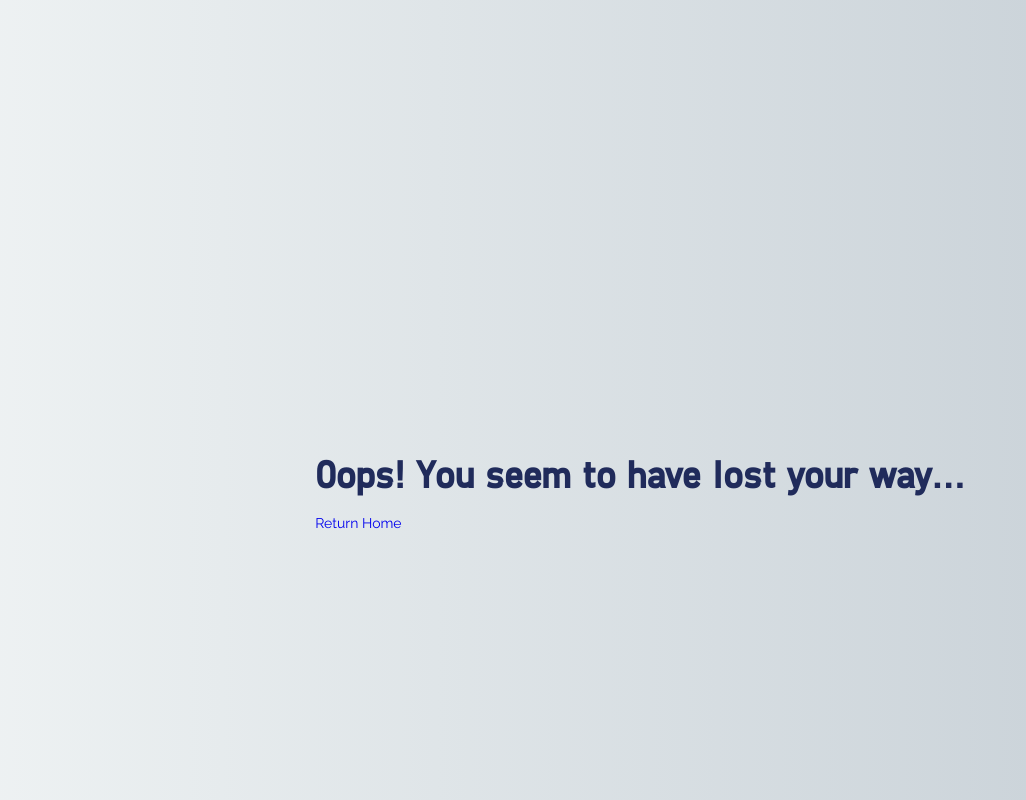
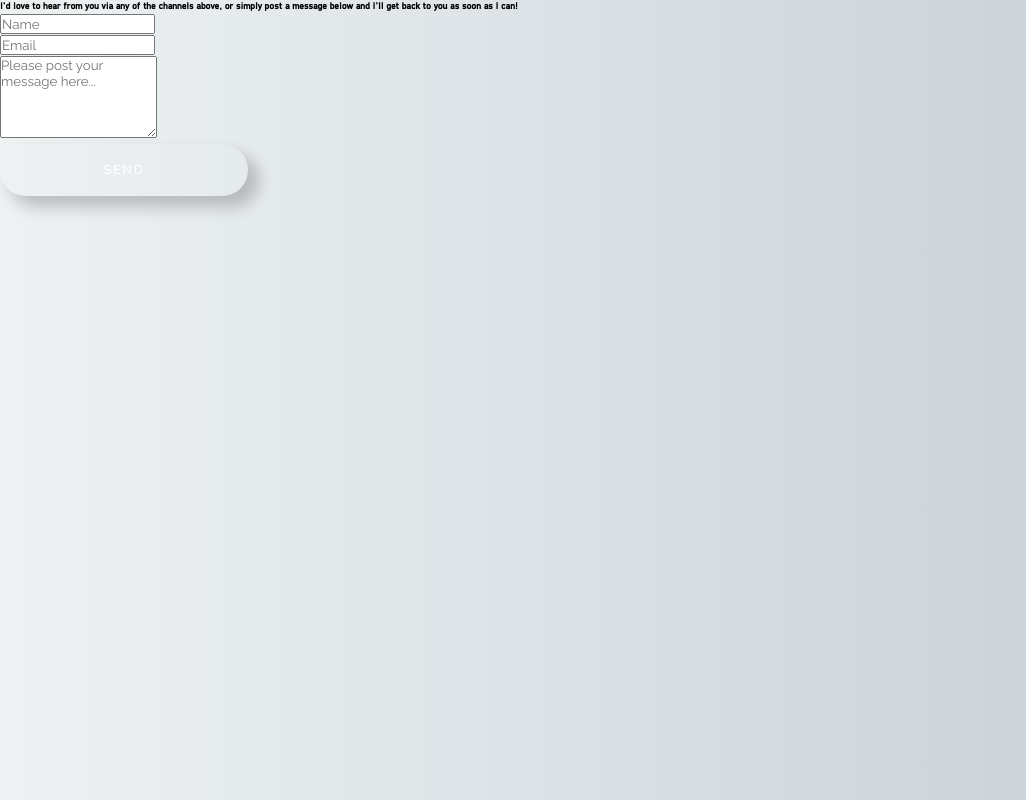
Before and after one commit to loosenthedark/going-for-gold, a React (Create React App) app: page /contact in a window 1280 px wide. Shown: the whole page, without its empty margins (0-1026 px from the left). Built offline with nearby package versions, Linux system fonts and the light colour scheme; no server answers.

Commit message:
Create Contact route and populate page UI with boilerplate/placeholder form

```diff
--- a/src/App.js
+++ b/src/App.js
@@ -7,6 +7,7 @@ import { Route, Switch } from "react-router-dom";
 import Landing from "./pages/Landing";
 import Main from "./pages/Main";
 import About from "./pages/About";
+import Contact from "./pages/Contact";
 import SideNav from "./components/SideNav";
 import ErrorHandler from "./pages/ErrorHandler";
 import BackToTopBtn from "./components/BackToTopBtn";
@@ -17,21 +18,24 @@ function App() {
     <>
       <Route path='/:id'>
         <SideNav />
-      </Route>
+      </Route>{" "}
       <Switch>
         <Route path='/' exact>
           <Landing />
-        </Route>
+        </Route>{" "}
         <Route path='/medallists'>
           <Main />
-        </Route>
+        </Route>{" "}
         <Route path='/about'>
           <About />
-        </Route>
+        </Route>{" "}
+        <Route path='/contact'>
+          <Contact />
+        </Route>{" "}
         <Route path='*'>
           <ErrorHandler />
-        </Route>
-      </Switch>
+        </Route>{" "}
+      </Switch>{" "}
       <BackToTopBtn />
     </>
   );
--- a/src/components/SideNav.js
+++ b/src/components/SideNav.js
@@ -6,7 +6,6 @@ const SideNav = () => {
   const { isSideNavOpen, closeSideNav } = useGlobalContext();
 
   const { id } = useParams();
-  console.log(id);
 
   return (
     <nav className={`flex-centre sidenav ${isSideNavOpen && "show-sidenav"}`}>
--- /dev/null
+++ b/src/pages/Contact.js
@@ -0,0 +1,70 @@
+import React from "react";
+import { Link } from "react-router-dom";
+import NavToggler from "../components/NavToggler";
+
+const Contact = () => {
+  return (
+    <>
+      <form
+        role='form'
+        className='mx-auto text-center app-login-form pb-lg-4 py-xl-4 px-xl-4_5 mb-xl-0 ml-xl-auto mr-xl-3 mt-3 mt-xl-0 d-xl-flex flex-xl-column justify-content-xl-center align-items-xl-center'
+        id='contact-form'
+        method='POST'
+        novalidate=''
+      >
+        <i
+          className='d-none card-profile-img p-3 mb-xl-4 fas fa-laptop-code laptop-circle d-lg-flex align-items-center justify-content-center mx-auto'
+          id='form-profile-img'
+          aria-hidden='true'
+        ></i>
+        <h6 className='text-white mx-auto mb-4 mt-md-4 mb-md-4_5 mb-xl-0 d-xl-none'>
+          I'd love to hear from you via any of the channels above, or simply
+          post a message below and I'll get back to you as soon as I can!
+        </h6>
+        <div className='form-group mx-auto mb-xl-0 mx-xl-5'>
+          <div id='error-message' className='mt-1 mt-xl-0'></div>
+        </div>
+        <div className='form-group mx-auto mx-xl-5'>
+          <input
+            type='text'
+            name='name'
+            id='name'
+            className='form-control'
+            placeholder='Name'
+          />
+        </div>
+        <div className='form-group mx-auto mx-xl-5'>
+          <input type='hidden' name='contact_number' />
+          <input
+            type='email'
+            name='email'
+            id='email'
+            className='form-control'
+            placeholder='Email'
+          />
+        </div>
+        <div className='form-group mx-auto mb-4 mb-xl-3 mx-xl-5'>
+          <textarea
+            className='w-100'
+            name='message'
+            id='message'
+            rows='5'
+            placeholder='Please post your message here...'
+          ></textarea>
+        </div>
+        <div className='mb-2 mb-xl-0'>
+          <button
+            className='btn btn-send btn-sm py-3 px-5 mt-md-1 mb-md-4 mb-xl-0'
+            type='submit'
+          >
+            <span className='text-see-more' id='text-send'>
+              Send
+            </span>
+          </button>
+        </div>
+      </form>
+    </>
+  );
+};
+
+export default Contact;
--- a/src/pages/Landing.js
+++ b/src/pages/Landing.js
@@ -228,9 +228,9 @@ const Landing = () => {
         <Link to='/about' className='btn btn-landing bg-silver'>
           About
         </Link>
-        <a href='' className='btn btn-landing bg-bronze'>
+        <Link to='/contact' className='btn btn-landing bg-bronze'>
           Contact
-        </a>
+        </Link>
       </div>
     </>
   );
```
